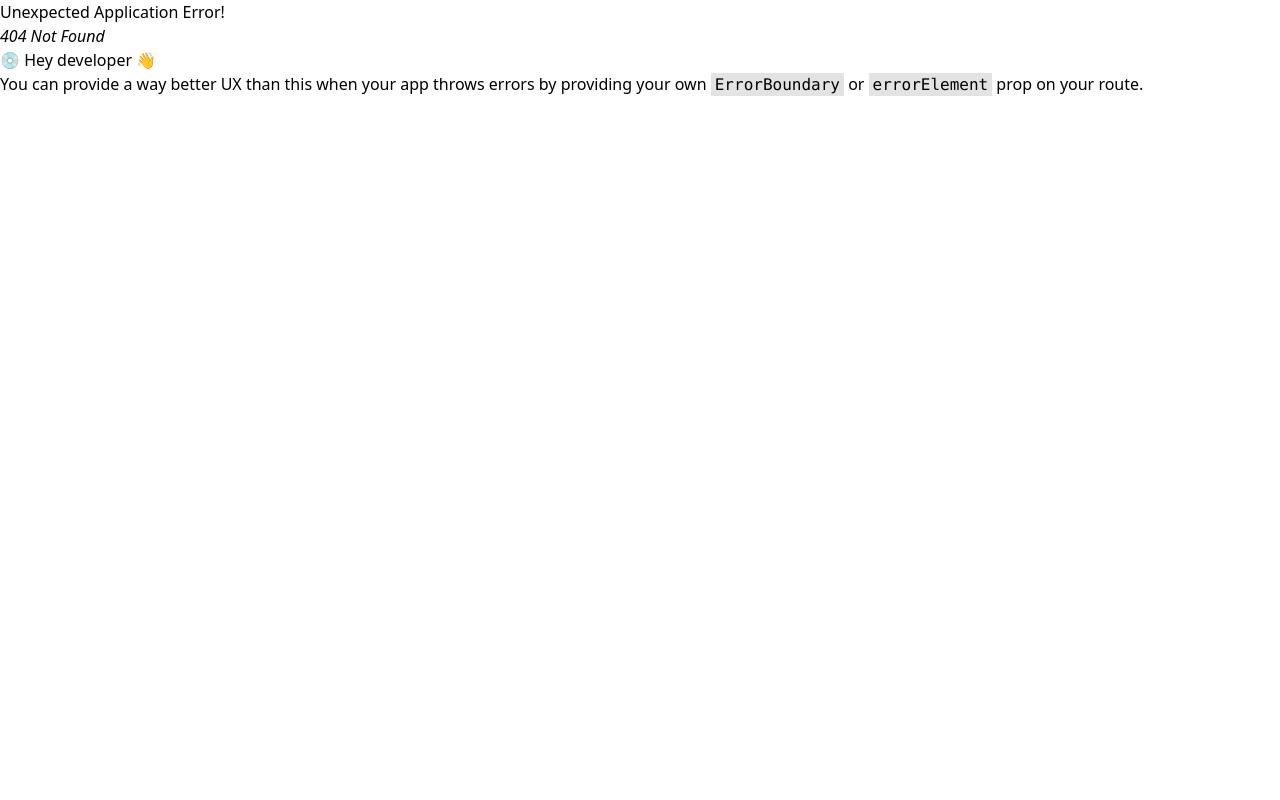
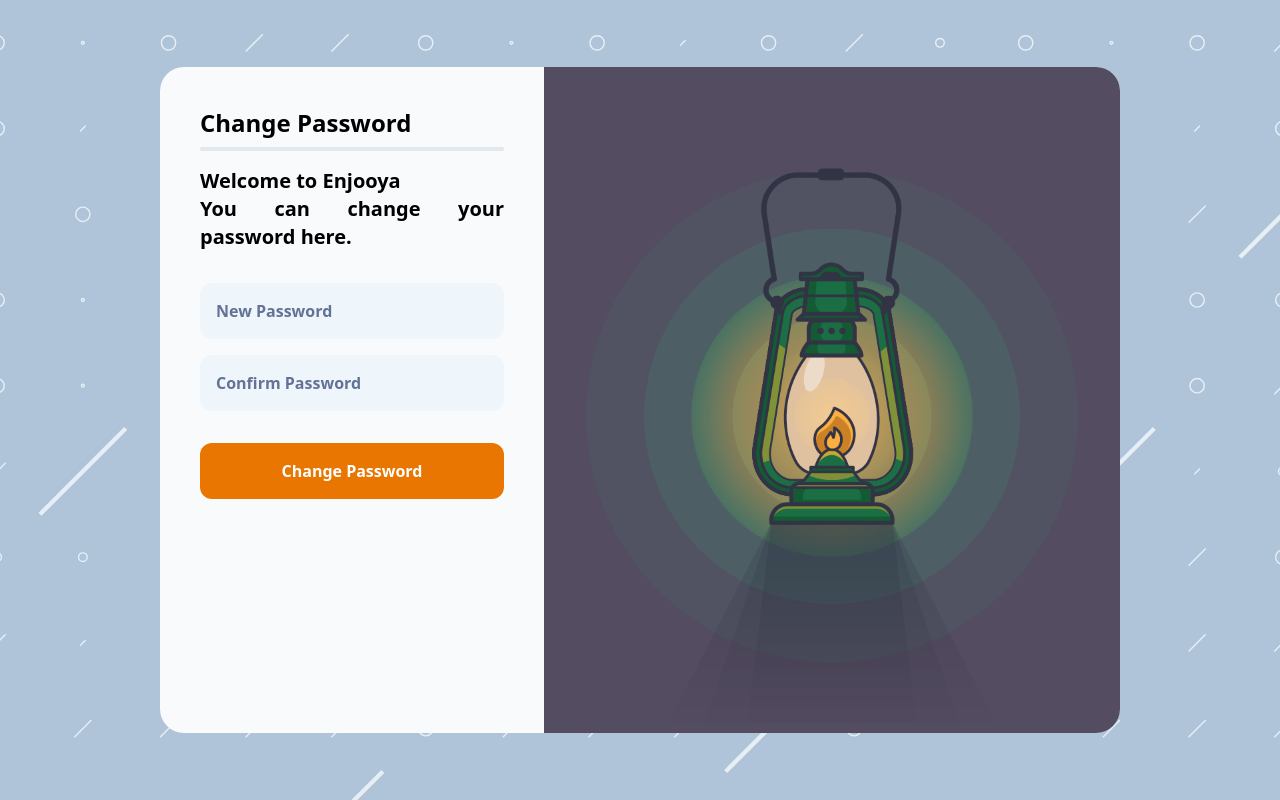
Before and after one commit to TriBhaskar/react-auth, a React (Vite) app: page /change-password in a window 1280 px wide. Before the commit this address had no page. Built offline with nearby package versions, Linux system fonts and the light colour scheme.

Commit message:
Add ChangePassword component and 404 Not Found route

```diff
--- /dev/null
+++ b/src/components/ChangePassword.jsx
@@ -0,0 +1,86 @@
+import { useInput } from "../hooks/useInput";
+import {
+  isEqualsToOtherValue,
+  isNotEmpty,
+  isPasswordValid,
+} from "../util/validation";
+
+export default function ChangePassword() {
+  const {
+    value: passwordValue,
+    handleInputChange: handlePasswordChange,
+    handleInputBlur: handlePasswordBlur,
+    hasError: passwordHasError,
+  } = useInput("", (value) => isPasswordValid(value) && isNotEmpty(value));
+
+  const {
+    value: cpasswordValue,
+    handleInputChange: handleCPasswordChange,
+    handleInputBlur: handleCPasswordBlur,
+    hasError: cpasswordHasError,
+  } = useInput(
+    "",
+    (value) => isEqualsToOtherValue(value, passwordValue) && isNotEmpty(value)
+  );
+
+  function handleSubmit(event) {
+    event.preventDefault();
+    if (passwordHasError) {
+      return;
+    }
+  }
+  return (
+    <div className="basis-2/5 p-10 font-semibold">
+      <h1 className="text-justify text-2xl font-bold">Change Password</h1>
+      <hr className="mt-2 border-solid border-2 border-slate-200 rounded-lg" />
+      <form className="mt-4" onSubmit={handleSubmit}>
+        <h2 className="text-justify text-xl font-bold">Welcome to Enjooya</h2>
+        <h3 className="text-justify text-xl font-bold">
+          You can change your password here.
+        </h3>
+        <div className="my-8 text-custom-color-1 ">
+          <div className="flex flex-col mt-4">
+            <input
+              type="change password"
+              id="password"
+              name="password"
+              placeholder="New Password"
+              onBlur={handlePasswordBlur}
+              onChange={handlePasswordChange}
+              value={passwordValue}
+              className="p-4 w-full rounded-xl placeholder:text-custom-color-9 focus:border-gray-200 focus:outline-none focus:ring-2 focus:ring-offset-2 focus:ring-gray-300 transition-colors duration-300 bg-custom-color-11"
+            />
+            {passwordHasError && (
+              <p className="text-orange-500 text-base">
+                {passwordHasError && "Please enter a valid password."}
+              </p>
+            )}
+          </div>
+          <div className="flex flex-col mt-4">
+            <input
+              type="password"
+              id="cpassword"
+              name="cpassword"
+              placeholder="Confirm Password"
+              onBlur={handleCPasswordBlur}
+              onChange={handleCPasswordChange}
+              value={cpasswordValue}
+              className="p-4 w-full rounded-xl placeholder:text-custom-color-9 focus:border-gray-200 focus:outline-none focus:ring-2 focus:ring-offset-2 focus:ring-gray-300 transition-colors duration-300 bg-custom-color-11"
+            />
+            {cpasswordHasError && (
+              <p className="text-orange-500 text-base">
+                {cpasswordHasError && "Passwords do not match."}
+              </p>
+            )}
+          </div>
+        </div>
+        <button
+          type="submit"
+          className="w-full p-4 bg-custom-color-5 text-white rounded-xl hover:bg-gray-800 focus:outline-none focus:bg-black focus:ring-2 focus:ring-offset-2 focus:ring-gray-900 transition-colors duration-300"
+        >
+          Change Password
+        </button>
+      </form>
+    </div>
+  );
+}
--- a/src/main.jsx
+++ b/src/main.jsx
@@ -13,6 +13,7 @@ import Login from "./components/Login.jsx";
 import Layout from "./components/Layout.jsx";
 import VerifyEmail from "./components/VerifyEmail.jsx";
 import ForgotPassword from "./components/ForgotPassword.jsx";
+import ChangePassword from "./components/ChangePassword.jsx";
 
 const router = createBrowserRouter(
   createRoutesFromElements(
@@ -22,6 +23,8 @@ const router = createBrowserRouter(
       <Route path="login" element={<Login />} />
       <Route path="otp" element={<VerifyEmail />} />
       <Route path="forgot-password" element={<ForgotPassword />} />
+      <Route path="change-password" element={<ChangePassword />} />
+      <Route path="*" element={<h1>404 Not Found</h1>} />
     </Route>
   )
 );
```
